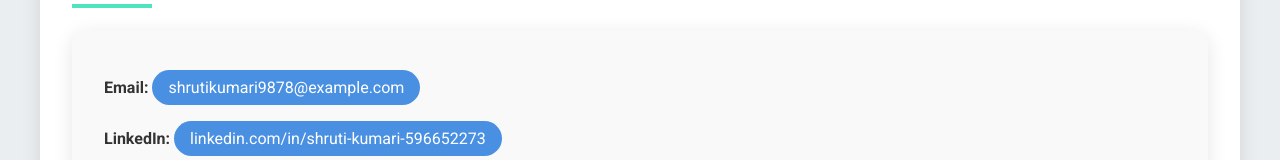
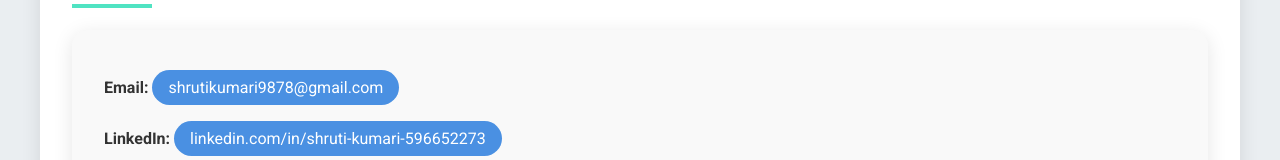
Before and after one commit to sgsingh2003/Shruti-portfolio, a plain HTML site: page index.html in a window 1280 px wide. Shown: the part 2822-2982 px from the top of the page. Drawn offline with Linux system fonts and the light colour scheme.

Commit message:
Update index.html

```diff
--- a/index.html
+++ b/index.html
@@ -263,7 +263,7 @@
     <h2>Contact</h2>
     <div class="grid">
       <div class="card">
-        <p><strong>Email:</strong> <a href="mailto:shrutikumari9878@example.com">shrutikumari9878@example.com</a></p>
+        <p><strong>Email:</strong> <a href="mailto:shrutikumari9878@example.com">shrutikumari9878@gmail.com</a></p>
         <p><strong>LinkedIn:</strong> <a href="https://www.linkedin.com/in/shruti-kumari-596652273" target="_blank">linkedin.com/in/shruti-kumari-596652273</a></p>
         <p><strong>GitHub:</strong> <a href="https://github.com/sgsingh2003" target="_blank">https://github.com/sgsingh2003</a></p>
       </div>
```
